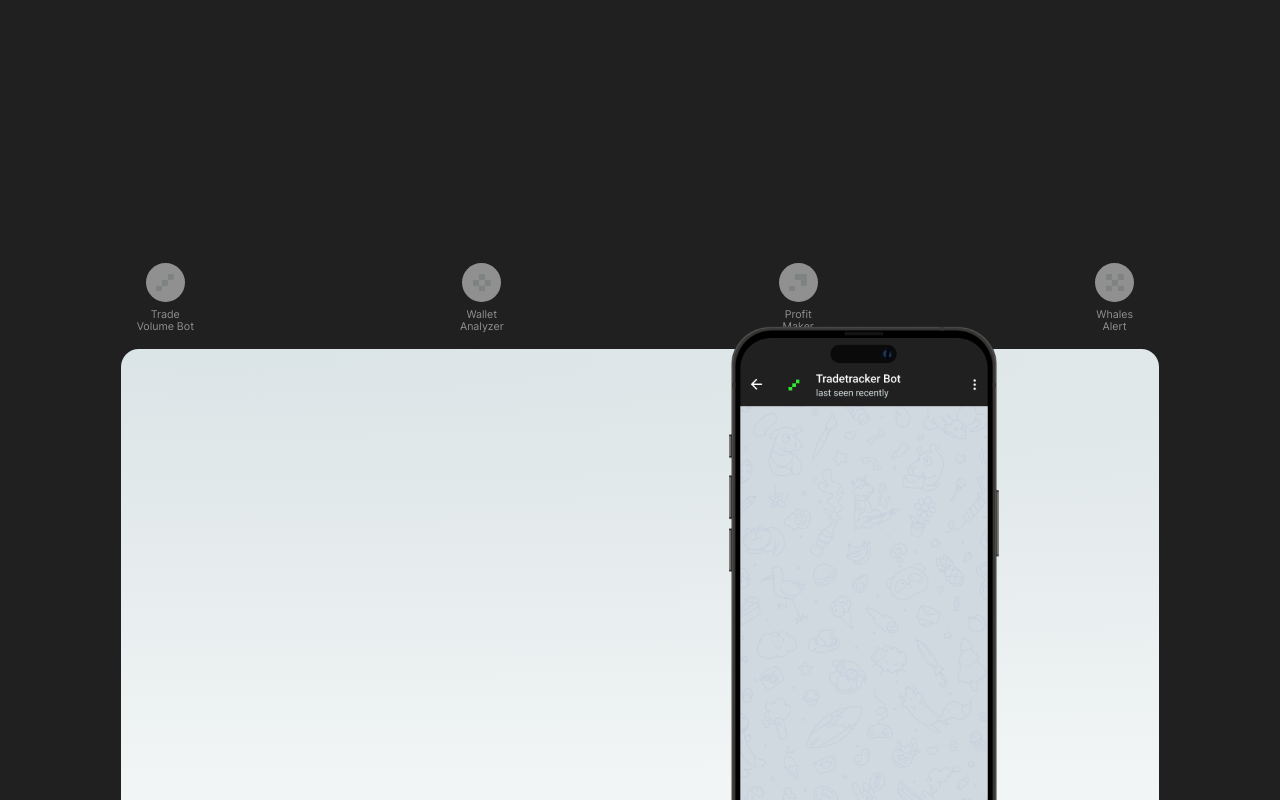
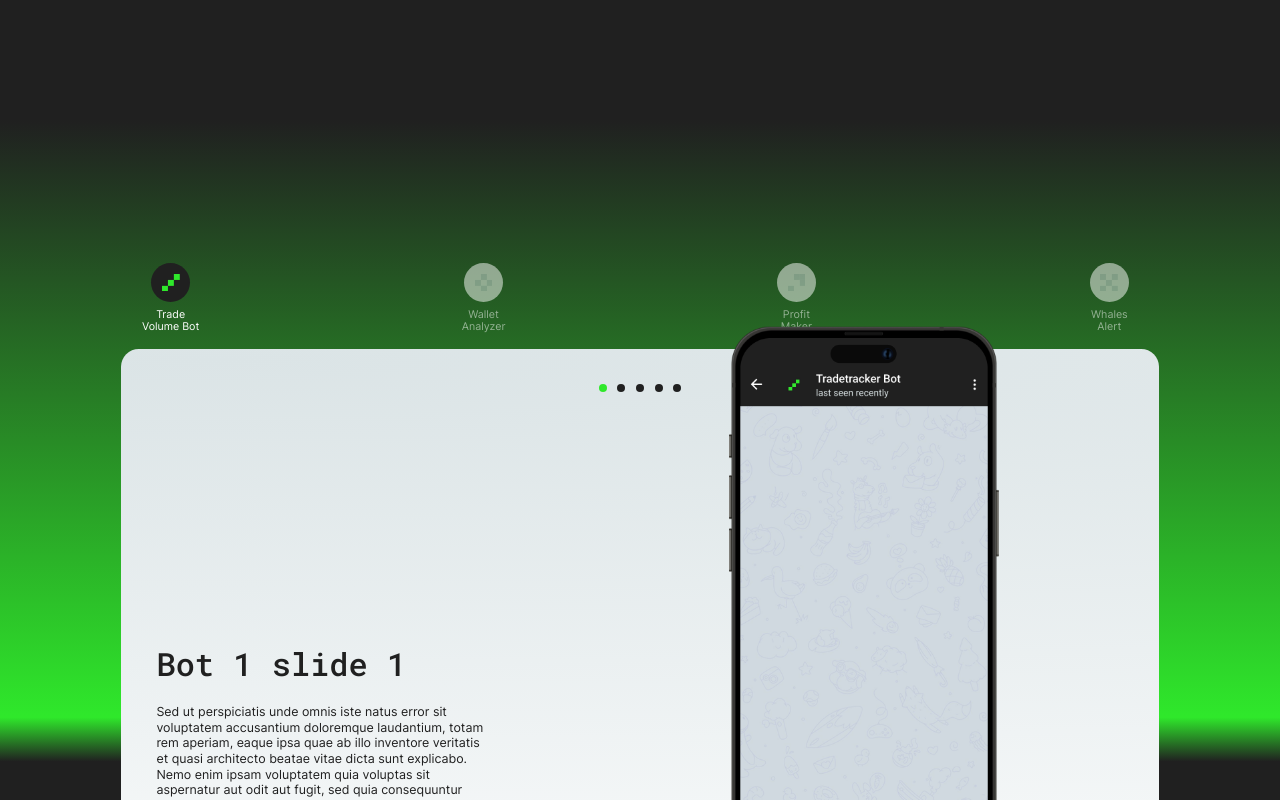
Before and after one commit to nigel-riss/trade-tracker-landing, a Next.js app: page / in a window 1280 px wide. Shown: the part 1260-2060 px from the top of the page. Built offline with nearby package versions, Linux system fonts and the light colour scheme.

Commit message:
feat: wip: update slider

```diff
--- a/src/components/BadgeFall.tsx
+++ b/src/components/BadgeFall.tsx
@@ -1,5 +1,3 @@
-'';
-
 import styles from '@/styles/BadgeFall.module.scss';
 import badges from '@/data/badges';
 import Badge from './Badge';
--- a/src/components/ProductButton.tsx
+++ b/src/components/ProductButton.tsx
@@ -1,4 +1,5 @@
 import styles from '@/styles/ProductButton.module.scss';
+import clsx from 'clsx';
 
 
 interface ProductButtonProps {
@@ -7,6 +8,7 @@ interface ProductButtonProps {
   onClick: () => void,
   iconWidth: number,
   iconHeight: number,
+  isCurrent: boolean,
 }
 
 export default function ProductButton(props: ProductButtonProps) {
@@ -16,11 +18,15 @@ export default function ProductButton(props: ProductButtonProps) {
     onClick,
     iconWidth,
     iconHeight,
+    isCurrent = false,
   } = props;
 
   return (
     <button
-      className={styles.button}
+      className={clsx({
+        [styles.button]: true,
+        [styles.isCurrent]: isCurrent,
+      })}
       type="button"
       onClick={onClick}
     >
--- a/src/components/Slider.tsx
+++ b/src/components/Slider.tsx
@@ -14,12 +14,14 @@ import {
 
 
 interface SliderProps {
-  slides: Slide[],
+  slides?: Slide[],
+  paginationEl: HTMLElement | null,
 }
 
 export default function Slider(props: SliderProps) {
   const {
     slides,
+    paginationEl,
   } = props;
 
   const paginationClass = styles.pagination;
@@ -30,7 +32,7 @@ export default function Slider(props: SliderProps) {
       className={styles.slider}
       spaceBetween={50}
       slidesPerView={1}
-      onSlideChange={(swiper) => console.log(swiper)}
+      onSlideChange={(swiper) => console.log(swiper.activeIndex)}
       // onSwiper={(swiper) => console.log(swiper)}
       loop
       // navigation={{
@@ -40,6 +42,7 @@ export default function Slider(props: SliderProps) {
         enabled: true,
         horizontalClass: paginationClass,
         bulletActiveClass: currentBulletClass,
+        el: paginationEl,
       }}
       modules={[
         Navigation,
@@ -49,7 +52,7 @@ export default function Slider(props: SliderProps) {
       {/* <div className={styles.navigation}>
         <button className={styles.prev}>&larr;</button>
       </div> */}
-      {slides.map((slide) => (
+      {slides && slides.map((slide) => (
         <SwiperSlide key={slide.title}>
           <div className={styles.slide}>
             <h3 className={styles.title}>{slide.title}</h3>
--- a/src/components/SliderSection.tsx
+++ b/src/components/SliderSection.tsx
@@ -1,7 +1,9 @@
 import { Product } from '@/data/products';
 import styles from '@/styles/SliderSection.module.scss';
+import { useEffect, useRef, useState } from 'react';
 import IPhone from './IPhone';
 import ProductButton from './ProductButton';
+import Slider from './Slider';
 
 
 interface SliderSectionProps {
@@ -10,6 +12,13 @@ interface SliderSectionProps {
 
 export default function SliderSection(props: SliderSectionProps) {
   const { products } = props;
+  const [currentId, setCurrentId] = useState(products[0].id);
+  const paginationRef = useRef(null);
+  const [paginationEl, setPaginationEl] = useState(null);
+
+  useEffect(() => {
+    setPaginationEl(paginationRef.current);
+  }, [paginationRef.current]);
 
   return (
     <section className={styles.section}>
@@ -27,14 +36,27 @@ export default function SliderSection(props: SliderSectionProps) {
                 key={id}
                 id={id}
                 title={title}
-                onClick={() => {}}
+                onClick={() => {
+                  setCurrentId(id);
+                }}
                 iconWidth={icon.width}
                 iconHeight={icon.height}
+                isCurrent={currentId === id}
               />
             );
           })}
       </nav>
+
       <div className={styles.content}>
+        <div
+          className={styles.pagination}
+          ref={paginationRef}
+        />
+        <Slider
+          key={currentId}
+          slides={products.find((product) => product.id === currentId)?.slides}
+          paginationEl={paginationEl}
+        />
         <div className={styles.phoneContainer}>
           <IPhone />
         </div>
--- a/src/styles/ProductButton.module.scss
+++ b/src/styles/ProductButton.module.scss
@@ -43,5 +43,16 @@
 }
 
 .isCurrent {
+  // visual
+  opacity: 1;
 
+  .icon {
+    // visual
+    background-color: rgb(var(--dark));
+  }
+
+  .icon svg {
+    // visual
+    fill: rgb(var(--green));
+  }
 }
--- a/src/styles/Slider.module.scss
+++ b/src/styles/Slider.module.scss
@@ -59,8 +59,8 @@
 
 .pagination {
   // positioning
-  top: -0.25rem !important;
-  bottom: auto !important;
+  // top: -0.25rem !important;
+  // bottom: auto !important;
 
   @include atDesktopS {
     // positioning
@@ -129,13 +129,6 @@
   }
 }
 
-.title::before {
-  content: "/";
-
-  // typography
-  color: rgb(var(--green));
-}
-
 .text {
   // box model
   margin-top: 0.75rem;
--- a/src/styles/SliderSection.module.scss
+++ b/src/styles/SliderSection.module.scss
@@ -1,8 +1,19 @@
 @import './mixins';
 
 .section {
+  // positioning
+  position: relative;
+
   // box model
-  margin-top: 9rem;
+  padding: 9rem 0;
+
+  // visual
+  background-image: linear-gradient(
+    to bottom,
+    rgb(var(--dark)) 0,
+    rgb(var(--green)) 42rem,
+    rgb(var(--dark)) calc(100% - 16rem),
+  );
 
   @include atDesktopS {
     // box model
@@ -12,13 +23,36 @@
   }
 }
 
+.section::after {
+  // content: "";
+
+  // // positioning
+  // position: absolute;
+  // top: -50%;
+  // left: -50%;
+  // z-index: 1;
+
+  // // box model
+  // display: block;
+  // width: 100rem;
+  // height: 100rem;
+  // border: 2px solid fuchsia;
+
+  // // visual
+  // background: radial-gradient(37.59% 37.59% at 50% 50%, #2FE82B 0%, rgba(32, 32, 32, 0.00) 100%);
+}
+
 .nav {
+  // positioning
+  position: relative;
+  z-index: 2;
+
   // box model
   display: flex;
   display: grid;
   grid-auto-columns: 1fr;
   grid-auto-flow: column;
-  gap: 1rem;
+  // gap: 1rem;
   justify-content: center;
   padding: 1rem;
   // grid-template-columns: repeat(5, 1fr);
@@ -27,10 +61,14 @@
 .content {
   // positioning
   position: relative;
+  z-index: 2;
+
+  // positioning
+  position: relative;
 
   // box model
-
-  padding: 1.25rem;
+  margin-top: 0.25rem;
+  padding: 2.5rem 1.25rem;
 
   // border
   border-radius: 1.25rem;
@@ -63,6 +101,12 @@
   }
 }
 
+.pagination {
+  // box model
+  display: flex;
+  justify-content: center;
+  gap: 0.75rem;
+}
 
 .phoneContainer {
   // box model
```
